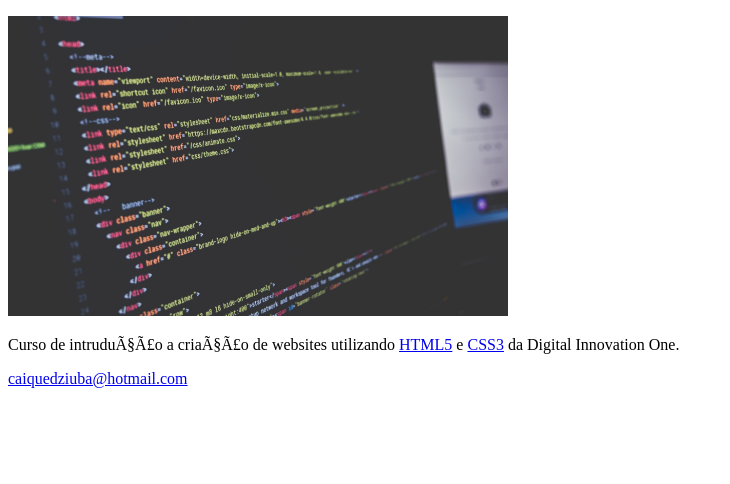
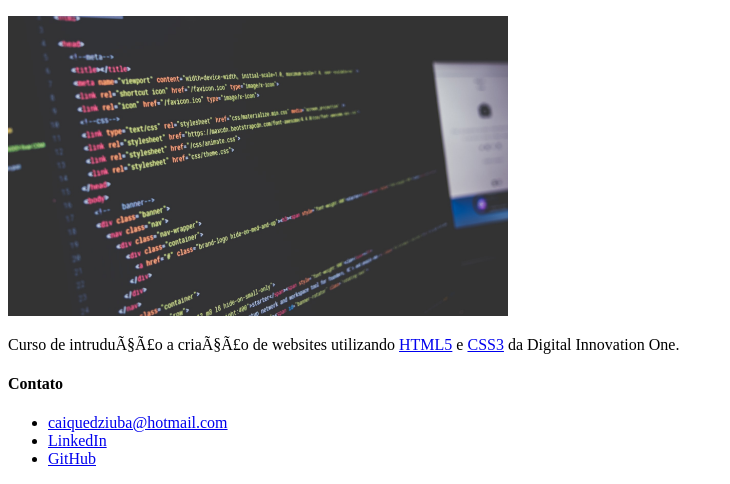
Before and after one commit to dziubacaique/curso-html-css, a plain HTML site: page index.html in a window 1280 px wide. Shown: the part 403-887 px from the top of the page, without its empty margins (0-730 px from the left). Before the commit the page ends 800 px from the top, so only its background shows below. Drawn offline with Linux system fonts and the light colour scheme.

Commit message:
incluindo links de contato utilizando lista nao ordenada

```diff
--- a/index.html
+++ b/index.html
@@ -27,6 +27,23 @@
 				</article>
 			</section>
 
-		<footer> <a href="mailto:caiquedziuba@hotmail.com"> caiquedziuba@hotmail.com </a> </footer>
+		<footer>
+			<h4> Contato</h4>
+			<ul>
+				<li>
+					<a href="mailto:caiquedziuba@hotmail.com"> caiquedziuba@hotmail.com </a>
+				</li>
+
+				<li>
+					<a href="https://www.linkedin.com/in/caiquedziuba/" target="_blank">LinkedIn</a>
+				</li>
+
+				<li>
+					<a href="https://github.com/dziubacaique" target="_blank"> GitHub </a>
+				</li>
+			</ul>
+		</footer>
+
+
 		</body>
 	</html>
```
